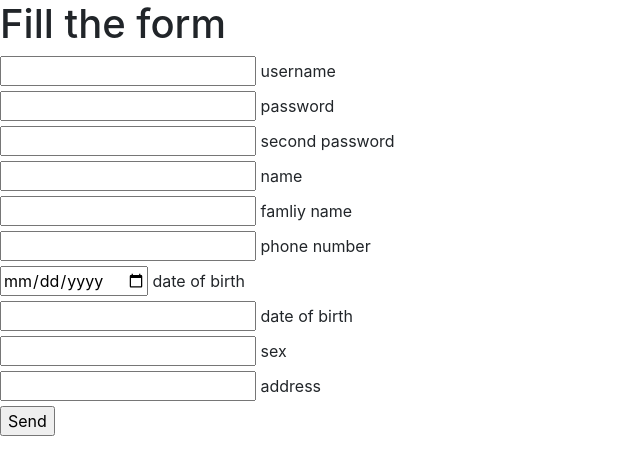
After one commit to hosseinaghamohammadi/SEP, a Django app: page /website/fillFormEmployee/1 in a window 1280 px wide. The commit adds this page. Shown: the top 475 px of the page, without its empty margins (0-640 px from the left). Run offline with Django 3.2, Linux system fonts and the light colour scheme; parts of the project's set-up code (start-up, migrations or seed data) failed here and were passed over; some libraries are stand-ins or nearby versions.

Commit message:
backend sign up sing in

```diff
--- /dev/null
+++ b/website/templates/website/fillFormEmployee.html
@@ -0,0 +1,59 @@
+<!doctype html>
+<html lang="en">
+  <head>
+    <!-- Required meta tags -->
+    <meta charset="utf-8">
+    <meta name="viewport" content="width=device-width, initial-scale=1, shrink-to-fit=no">
+
+    <!-- Bootstrap CSS -->
+    <link rel="stylesheet" href="https://stackpath.bootstrapcdn.com/bootstrap/4.1.3/css/bootstrap.min.css" integrity="sha384-MCw98/SFnGE8fJT3GXwEOngsV7Zt27NXFoaoApmYm81iuXoPkFOJwJ8ERdknLPMO" crossorigin="anonymous">
+
+    <title>Fill the form</title>
+  </head>
+  <body>
+    <h1>Fill the form</h1>
+
+    <!-- Optional JavaScript -->
+    <!-- jQuery first, then Popper.js, then Bootstrap JS -->
+    <script src="https://code.jquery.com/jquery-3.3.1.slim.min.js" integrity="sha384-q8i/X+965DzO0rT7abK41JStQIAqVgRVzpbzo5smXKp4YfRvH+8abtTE1Pi6jizo" crossorigin="anonymous"></script>
+    <script src="https://cdnjs.cloudflare.com/ajax/libs/popper.js/1.14.3/umd/popper.min.js" integrity="sha384-ZMP7rVo3mIykV+2+9J3UJ46jBk0WLaUAdn689aCwoqbBJiSnjAK/l8WvCWPIPm49" crossorigin="anonymous"></script>
+    <script src="https://stackpath.bootstrapcdn.com/bootstrap/4.1.3/js/bootstrap.min.js" integrity="sha384-ChfqqxuZUCnJSK3+MXmPNIyE6ZbWh2IMqE241rYiqJxyMiZ6OW/JmZQ5stwEULTy" crossorigin="anonymous"></script>
+  </body>
+</html>
+
+{% if error_message %}<p><strong>{{ error_message }}</strong></p>{% endif %}
+
+<form action="{% url 'verify form employee' mail%}" method="post"> {% csrf_token %}
+  <input type="text" name="username" id="username">
+  <label for="username"> username </label><br>
+
+  <input type="text" name="password" id="password">
+  <label for="password"> password </label><br>
+
+  <input type="text" name="password 2" id="password 2">
+  <label for="password 2"> second password </label><br>
+
+  <input type="text" name="name" id="name">
+  <label for="name"> name </label><br>
+
+  <input type="text" name="family name" id="family name">
+  <label for="famliy name"> famliy name </label><br>
+
+  <input type="text" name="phone number" id="phone number">
+  <label for="phone number"> phone number </label><br>
+
+  <input type="date" name="date of birth" id="date of birth">
+  <label for="date of birth"> date of birth</label><br>
+
+  <input type="text" name="national ID" id="national ID">
+  <label for="national ID"> date of birth</label><br>
+
+  <input type="text" name="sex" id="sex">
+  <label for="sex"> sex</label><br>
+
+  <input type="text" name="address" id="address">
+  <label for="address"> address </label><br>
+
+
+  <input type="submit" value="Send">
+</form>
--- a/website/urls.py
+++ b/website/urls.py
@@ -11,5 +11,12 @@ urlpatterns = [
     path('employee/', views.employee, name='employee profile'),
     path('employer/', views.employer, name='employer profile'),
     path('edit_profile/', views.edit_profile, name='edit_profile'),
-    path('employee_home/', views.employee_home, name='employee homepage')
+    path('employee_home/', views.employee_home, name='employee homepage'),
+    path('getMail/<int:type>/', views.get_mail, name='get mail'),
+    path('verifyMail/<int:type>/', views.verify_mail, name='verify mail'),
+    path('fillFormEmployee/<str:mail>', views.fill_form_employee, name='fill form employee'),
+    path('fillFormEmployer/<str:mail>', views.fill_form_employer, name='fill form employer'),
+    path('verifyFormEmployee/<str:mail>/', views.verify_form_employee, name='verify form employee'),
+    path('verifyFormEmployer/<str:mail>/', views.verify_form_employer, name='verify form employer'),
+    path('SignUpEmployee/', views.sign_up_employee, name='Sign Up Employee'),
 ]
--- a/website/views.py
+++ b/website/views.py
@@ -1,9 +1,124 @@
 from django.http import HttpResponse, HttpResponseRedirect
 from django.http import HttpResponseRedirect
-from django.shortcuts import render, get_object_or_404
+from django.shortcuts import render, get_object_or_404, redirect
 from django.urls import reverse
 
-from .models import User
+from .models import User, Employer, Employee
+
+
+
+def get_mail(request, type):
+    print(type)
+    return render(request, 'website/getEmail.html', {"type":type})
+
+
+def verify_mail(request, type):
+    mail = request.POST['mail']
+
+    user = User.objects.filter(mail= mail)
+    if user.count() > 0:
+        return render(request, 'website/getEmail.html', {
+            'error_message': "This mail Already Exists".format(type),
+            'type':type,
+        })
+
+    if type == 2:
+        return redirect('fill form employee', mail)
+    else:
+        return redirect('fill form employer', mail)
+
+
+def fill_form_employee(request, mail):
+    return render(request, 'website/fillFormEmployee.html', {"mail":mail})
+
+
+def fill_form_employer(request, mail):
+    return render(request, 'website/fillFormEmployer.html', {"mail":mail})
+
+
+def verify_form_employee(request, mail):
+    username = request.POST['username']
+    password = request.POST['password']
+    password2 = request.POST['password 2']
+    phone = request.POST['phone number']
+    address = request.POST['address']
+    dateOfBirth = request.POST['date of birth']
+    user = User.objects.filter(username = username)
+    if user.count() > 0:
+        return render(request, 'website/fillFormEmployee.html', {
+            'error_message': "Username Already Exists",
+            'mail':mail,
+        })
+    data_user = {"mail":mail, "username":username, "password":password}
+    data_employee = {"address":address, "birth_date":dateOfBirth}
+
+    u = User(*data_user)
+    u.save()
+    w = Employee(address= address, birth_date=dateOfBirth, user=u, studentID=1222123282)
+    w.save()
+    # try:
+    #     f = Phone(phoneNumber=phone, User = u)
+    #     f.save()
+    # except:
+    #
+    #     return render(request, 'website/fillFormEmployee.html', {
+    #         'error_message': "Invalid phone number",
+    #         'mail': mail,
+    #     })
+
+    return HttpResponseRedirect(reverse('employee page'))
+
+
+def verify_form_employer(request,mail):
+    username = request.POST['username']
+    password = request.POST['password']
+    password2 = request.POST['password 2']
+    phone = request.POST['phone number']
+    companyName = request.POST['companyName']
+    companyAddress = request.POST['companyAddress']
+    companyWebsite = request.POST.get('companyWebsite')
+
+
+    user = User.objects.filter(username = username)
+
+    if user.count() > 0:
+        return render(request, 'website/fillFormEmployee.html', {
+            'error_message': "Username Already Exists",
+            'mail':mail,
+        })
+    data_user = {"mail":mail, "username":username, "password":password}
+    data_employer = {"companyAddress":companyAddress, "companyName":companyName}
+
+    u = User(*data_user)
+    u.save()
+
+    e = Employer(companyAddress=companyAddress, companyName = companyName, companyWebsite=companyWebsite, user=user)
+    e.save()
+    # try:
+    #
+    #     f = Phone(phoneNumber=phone, User=u)
+    #     f.save()
+    # except:
+    #     return render(request, 'website/fillFormEmployer.html', {
+    #         'error_message': "Invalid phone number",
+    #         'mail': mail,
+    #     })
+
+    return HttpResponseRedirect(reverse('employer page', data_user))
+
+
+
+def sign_up_employee(request):
+    stdid = request.POST['stdid']
+
+    try:
+        employee = get_object_or_404(Employee, studentID=stdid)
+    except:
+        return render(request, 'website/global_homepage.html', {
+            'error_message': "This studentID does not exists".format(type),
+        })
+
+    return HttpResponseRedirect(reverse('get mail', 2))
 
 
 def sign_in_employee(request):
```
Also changed, not shown: website/templates/website/fillFormEmployer.html (added, +53 -0 lines), website/templates/website/getEmail.html (added, +31 -0 lines), website/templates/website/global_homepage.html (+64 -3 lines).
